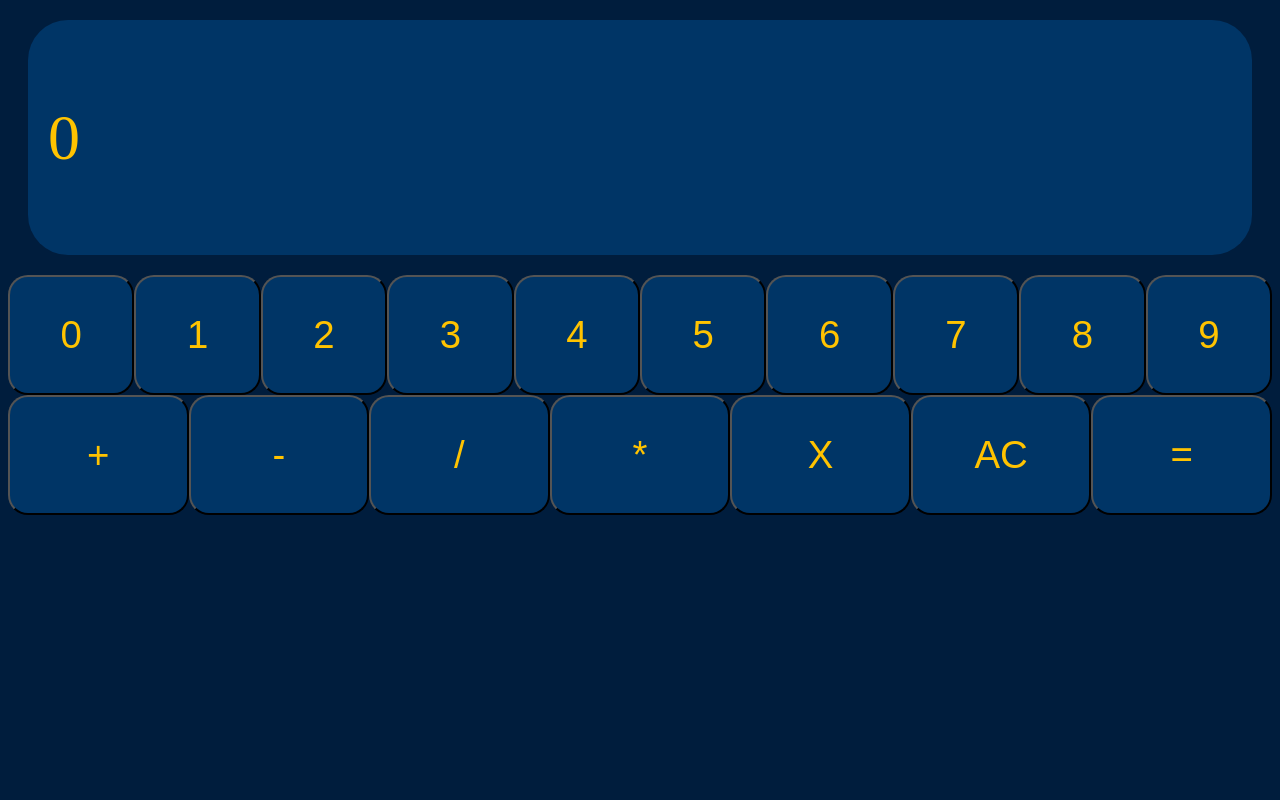
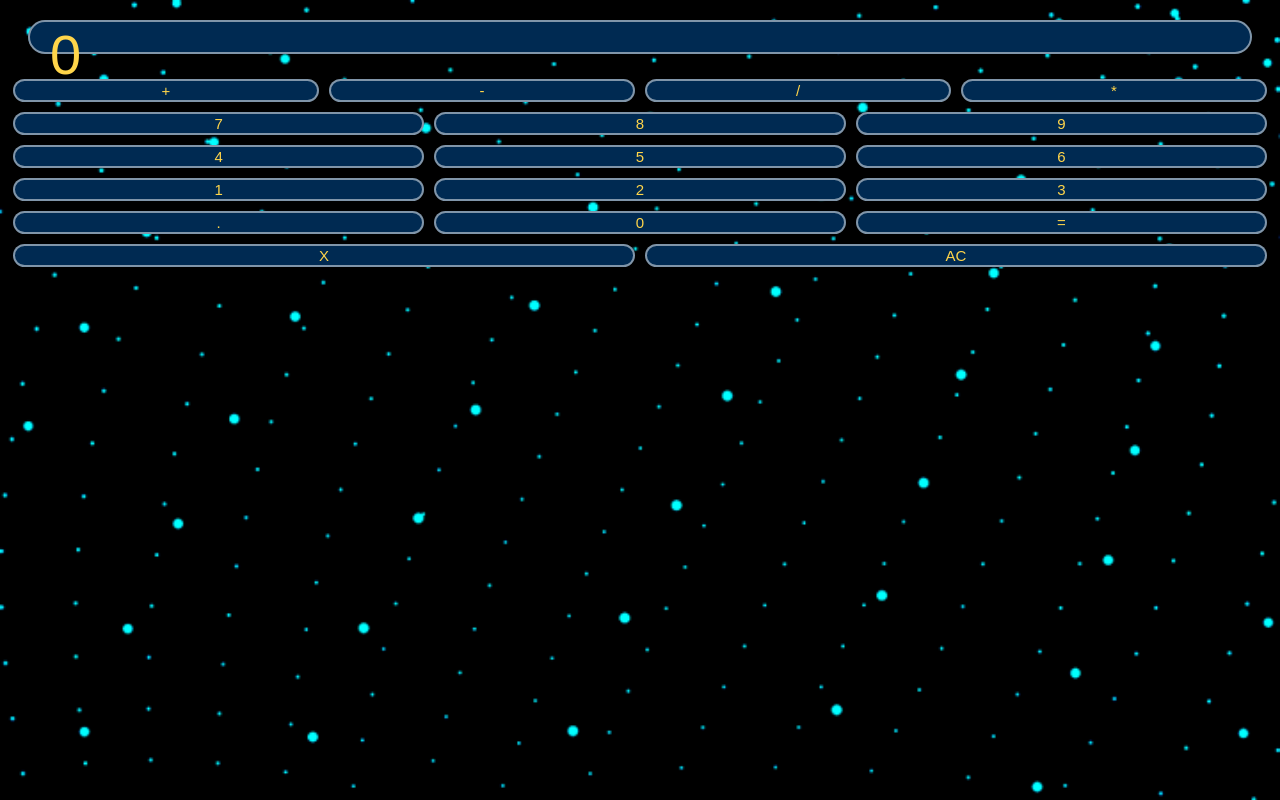
Before and after one commit to JBelgrave/Projects, a plain HTML site: page calculator-project/index.html in a window 1280 px wide. Drawn offline with Linux system fonts and the light colour scheme.

Commit message:
completed calculator project

```diff
--- a/calculator-project/index.html
+++ b/calculator-project/index.html
@@ -8,27 +8,33 @@
 
         <div id="display">0</div>
         <div class="buttons">
-            <div class="numbers">
-                <button type="button" id="0">0</button>
-                <button type="button" id="1">1</button>
-                <button type="button" id="2">2</button>
-                <button type="button" id="3">3</button>
-                <button type="button" id="4">4</button>
-                <button type="button" id="5">5</button>
-                <button type="button" id="6">6</button>
-                <button type="button" id="7">7</button>
-                <button type="button" id="8">8</button>
-                <button type="button" id="9">9</button>
-            </div>
             <div class="functions">
                 <button type="button" id="+">+</button>
                 <button type="button" id="-">-</button>
                 <button type="button" id="/">/</button>
                 <button type="button" id="*">*</button>
+            </div>
+
+            <div class="numbers">
+                <button type="button" id="7">7</button>
+                <button type="button" id="8">8</button>
+                <button type="button" id="9">9</button>
+                <button type="button" id="4">4</button>
+                <button type="button" id="5">5</button>
+                <button type="button" id="6">6</button>
+                <button type="button" id="1">1</button>
+                <button type="button" id="2">2</button>
+                <button type="button" id="3">3</button>
+                <button type="button" id=".">.</button>
+                <button type="button" id="0">0</button>
+                <button type="button" id="=">=</button>
+            </div>
+
+            <div class="clear">
                 <button type="button" id="X">X</button>
                 <button type="button" id="AC">AC</button>
-                <button type="button" id="=">=</button>
             </div>
+
         </div>
         <script src="script.js"></script>
     </body>
--- a/calculator-project/script.js
+++ b/calculator-project/script.js
@@ -10,6 +10,7 @@ const button6 = document.getElementById("6")
 const button7 = document.getElementById("7")
 const button8 = document.getElementById("8")
 const button9 = document.getElementById("9")
+const buttonDot = document.getElementById(".")
 
 const buttonAdd = document.getElementById("+")
 const buttonSubtract = document.getElementById("-")
@@ -32,8 +33,6 @@ document.addEventListener("click", (event) => {
         } else {
             display.innerText += "0";
         }
-        button0.style.color = "#FFC300"
-        button0.style.backgroundColor = "#003566"
     } else if (event.target === button1) {
         if (display.innerText == "0") {
             display.innerText = "1";
@@ -105,6 +104,16 @@ document.addEventListener("click", (event) => {
             display.innerText = "9";
         } else {
             display.innerText += "9";
+        }
+    } else if (event.target === buttonDot) {
+        if (display.innerText == "0") {
+            display.innerText = "."
+        } else if (display.innerText == "NaN") {
+            display.innerText = "."
+        } else if(display.innerText[display.innerText.length - 1] == "."){
+            return false
+        } else {
+            display.innerText += "."
         }
     }
 })
@@ -188,7 +197,10 @@ document.addEventListener("click", (event) => {
         } else if (display.innerText == "NaN") {
             display.innerText = "0";
         } else {
-            display.innerText = display.innerText.substring(0, display.innerText.length - 1)
+            let tempBack = display.innerText.split('')
+            tempBack.pop()
+            display.innerText = tempBack.join('')
+            // display.innerText = display.innerText.substring(0, display.innerText.length - 1)
         }
     } else if (event.target === buttonClearAll) {
         display.innerText = "0"
@@ -198,13 +210,11 @@ document.addEventListener("click", (event) => {
 /*equals button*/
 buttonEquals.addEventListener("click", (event) => {
     if (event.target === buttonEquals) {
-        const expression = display.innerText;
-        const expressionArray = expression.split(/(\+|\-|\*|\/)/);
-        let result = parseInt(expressionArray[0]);
+        const expressionArray = display.innerText.split(/(\+|\-|\*|\/)/);
+        let result = parseFloat(expressionArray[0]);
 
         for (let i = 1; i < expressionArray.length; i += 2) {
-            const num = parseInt(expressionArray[i + 1]);
-            console.log(num)
+            const num = parseFloat(expressionArray[i + 1]);
             switch (expressionArray[i]) {
                 case "+":
                     result += num;
@@ -218,10 +228,8 @@ buttonEquals.addEventListener("click", (event) => {
                 case "/":
                     result /= num;
                     break;
-                default:
-                    break;
             }
         }
-        display.innerText = result.toString();
+        display.innerText = result;
     }
 });
--- a/calculator-project/style.css
+++ b/calculator-project/style.css
@@ -1,38 +1,55 @@
-body{
- background-color: #001D3D;
+body {
+    font-family: Arial;
+    background-image: url("globe.gif");
+    background-repeat: no-repeat;
+    background-size: cover;
 }
 
-#display{
+#display {
     display: flex;
     flex-direction: column;
     justify-content: space-around;
     text-indent: 20px;
-    height: 235px;
-    width: 661;
+    font-size: 7vh;
+    height: 30px;
+    border: 2px solid rgba(255, 255, 255, 0.5);
     border-radius: 40px;
-    font-size: 5vw;
     margin: 20px;
-    background-color: #003566;
-    color: #FFC300;
+    background-color: #002a52;
+    color: #ffd54a;
 }
 
-button{
-    font-size: 3vw;
-    height: 120px;
-    width: 400px;
+button {
+    font-size: 15px;
+    max-height: 240px;
+    max-width: 800px;
+    border: 2px solid rgba(255, 255, 255, 0.5);
     border-radius: 20px;
-    background-color: #003566;
-    color: #FFC300;
+    background-color: #002a52;
+    color: #ffd54a;
+    margin: 5px;
 }
 
-.numbers{
-    display: flex;
-    flex-direction: row;
-    justify-content: space-evenly;
+button:active {
+    transition: 90ms;
+    background-color: #004f9a;
 }
 
 .functions{
-    display: flex;
-    flex-direction: row;
-    justify-content: space-evenly;
+    display: grid;
+    grid-template-columns: repeat(4, 3fr);
+    grid-template-rows: repeat(1, 12fr);
 }
+
+.numbers {
+    display: grid;
+    grid-template-columns: repeat(3, 4fr);
+    grid-template-rows: repeat(3, 12fr);
+}
+
+
+.clear{
+    display: grid;
+    grid-template-columns: repeat(2, 6fr);
+    grid-template-rows: repeat(1, 12fr);
+}
```
Also changed, not shown: calculator-project/globe.gif (added).
